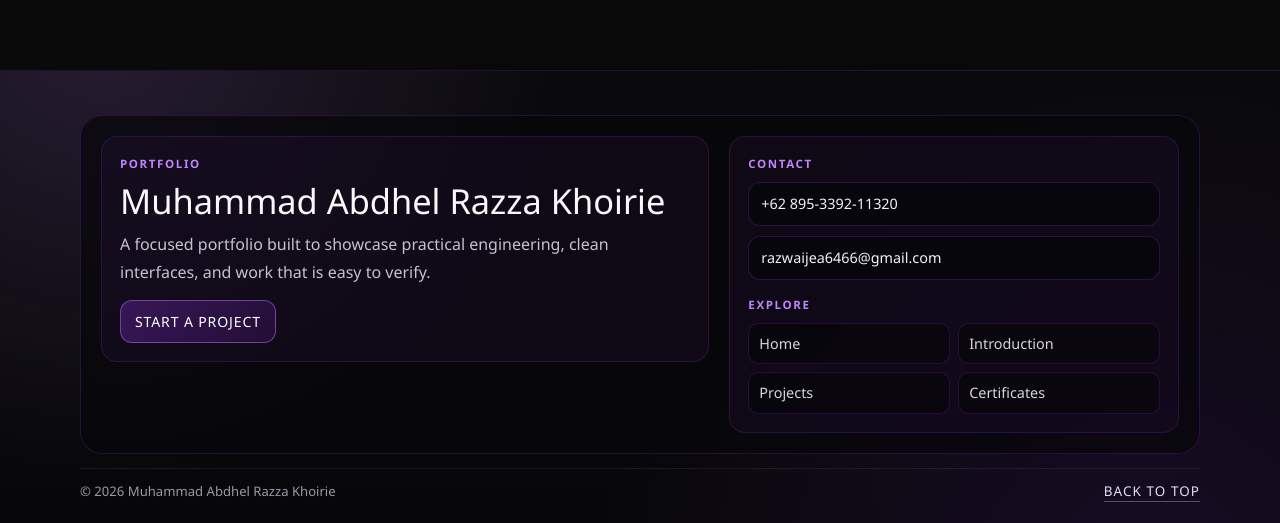
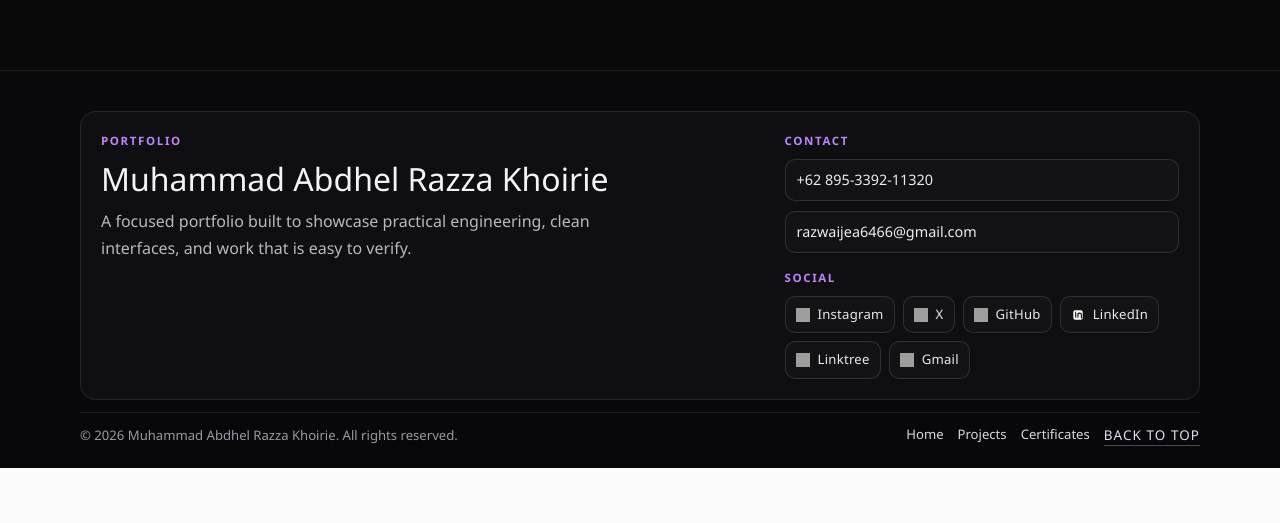
Before and after one commit to BigManRazwa/Portofolio-Razzzzzwa, a React (Vite) app in the folder client/: page / in a window 1280 px wide. Shown: the part 3282-3805 px from the top of the page. After the commit the page ends 3750 px from the top, so only its background shows below. Built offline with nearby package versions, Linux system fonts and the light colour scheme; no server answers; grey boxes are pictures that could not be loaded.

Commit message:
Footer redesign: professional layout with restored social icons

```diff
--- a/client/src/App.css
+++ b/client/src/App.css
@@ -1090,51 +1090,43 @@
 }
 
 .portfolio-footer {
-  background:
-    radial-gradient(circle at 8% -10%, rgba(192, 132, 252, 0.16), transparent 36%),
-    radial-gradient(circle at 90% 120%, rgba(147, 51, 234, 0.13), transparent 44%),
-    linear-gradient(180deg, #09090b 0%, #070709 100%);
+  background: linear-gradient(180deg, #0a0a0c 0%, #08080a 100%);
   color: #cecece;
-  padding: 44px 0 24px;
-  border-top: 1px solid rgba(147, 51, 234, 0.18);
+  padding: 40px 0 22px;
+  border-top: 1px solid rgba(255, 255, 255, 0.08);
 }
 
 .footer-shell {
-  display: grid;
-  grid-template-columns: minmax(0, 1.15fr) minmax(0, 0.85fr);
-  gap: 20px;
+  border: 1px solid rgba(255, 255, 255, 0.1);
+  border-radius: 16px;
+  background: #0f0f12;
+  padding: 20px;
+}
+
+.footer-main {
+  display: grid;
+  grid-template-columns: minmax(0, 1.25fr) minmax(0, 0.75fr);
+  gap: 26px;
   align-items: start;
-  padding: 20px;
-  border: 1px solid rgba(147, 51, 234, 0.22);
-  border-radius: 22px;
-  background: rgba(7, 7, 10, 0.72);
-  backdrop-filter: blur(8px);
-}
-
-.footer-panel {
-  border: 1px solid rgba(147, 51, 234, 0.2);
-  border-radius: 16px;
-  background: rgba(147, 51, 234, 0.06);
-  padding: 18px;
-}
-
-.footer-panel--brand {
-  display: grid;
-  gap: 10px;
-}
-
-.footer-panel--brand h2 {
-  margin: 0;
-  color: #f8f8fb;
-  font-size: clamp(1.4rem, 2.8vw, 2.15rem);
+}
+
+.footer-brand-block {
+  display: grid;
+  gap: 12px;
+}
+
+.footer-brand-block h2 {
+  margin: 0;
+  color: #f3f3f6;
+  font-size: clamp(1.32rem, 2.8vw, 2rem);
   line-height: 1.1;
 }
 
 .footer-description {
   margin: 0;
-  color: #c3c3ce;
-  line-height: 1.75;
-  max-width: 56ch;
+  color: #b8b8c2;
+  line-height: 1.68;
+  max-width: 60ch;
 }
 
 .footer-kicker,
@@ -1147,83 +1139,72 @@
   font-weight: 600;
 }
 
-.footer-primary-cta {
-  justify-self: start;
-  margin-top: 4px;
+.footer-side-block {
+  display: grid;
+  gap: 16px;
+}
+
+.footer-meta-stack {
+  display: grid;
+  gap: 10px;
+}
+
+.footer-contacts {
+  display: grid;
+  gap: 10px;
+}
+
+.footer-contacts a {
+  color: #ececf2;
+  text-decoration: none;
+  border: 1px solid rgba(255, 255, 255, 0.12);
+  border-radius: 10px;
+  padding: 9px 11px;
+  font-size: 0.9rem;
+  background: rgba(255, 255, 255, 0.02);
+  transition: border-color 220ms ease, background 220ms ease;
+}
+
+.footer-contacts a:hover {
+  border-color: rgba(192, 132, 252, 0.7);
+  background: rgba(147, 51, 234, 0.1);
+}
+
+.footer-socials {
+  display: flex;
+  flex-wrap: wrap;
+  gap: 8px;
+}
+
+.footer-social-link {
+  display: inline-flex;
+  align-items: center;
+  gap: 8px;
+  color: #e8e8ef;
+  text-decoration: none;
+  font-size: 0.82rem;
+  letter-spacing: 0.02em;
+  border: 1px solid rgba(255, 255, 255, 0.12);
+  border-radius: 10px;
+  background: rgba(255, 255, 255, 0.02);
+  padding: 8px 10px;
+  transition: border-color 220ms ease, color 220ms ease, background 220ms ease;
+}
+
+.footer-social-link:hover {
   color: #ffffff;
-  text-decoration: none;
-  border: 1px solid rgba(192, 132, 252, 0.45);
-  background: linear-gradient(135deg, rgba(147, 51, 234, 0.3), rgba(107, 33, 168, 0.2));
-  border-radius: 12px;
-  padding: 10px 14px;
-  font-size: 0.88rem;
-  letter-spacing: 0.06em;
-  text-transform: uppercase;
-  transition: transform 220ms ease, background 220ms ease, border-color 220ms ease;
-}
-
-.footer-primary-cta:hover {
-  transform: translateY(-1px);
-  border-color: rgba(192, 132, 252, 0.9);
-  background: linear-gradient(135deg, rgba(147, 51, 234, 0.45), rgba(107, 33, 168, 0.3));
-}
-
-.footer-panel--meta {
-  display: grid;
-  gap: 16px;
-}
-
-.footer-meta-stack {
-  display: grid;
-  gap: 10px;
-}
-
-.footer-contacts {
-  display: grid;
-  gap: 10px;
-}
-
-.footer-contacts a {
-  color: #f2f2fa;
-  text-decoration: none;
-  border: 1px solid rgba(147, 51, 234, 0.25);
-  border-radius: 12px;
-  padding: 10px 12px;
-  font-size: 0.9rem;
-  background: rgba(7, 7, 10, 0.8);
-  transition: border-color 220ms ease, background 220ms ease;
-}
-
-.footer-contacts a:hover {
-  border-color: rgba(192, 132, 252, 0.85);
+  border-color: rgba(192, 132, 252, 0.7);
   background: rgba(147, 51, 234, 0.12);
 }
 
-.footer-links-grid {
-  display: grid;
-  grid-template-columns: repeat(2, minmax(0, 1fr));
-  gap: 8px;
-}
-
-.footer-links-grid a {
-  color: #d7d7e1;
-  text-decoration: none;
-  font-size: 0.9rem;
-  border: 1px solid rgba(147, 51, 234, 0.2);
-  border-radius: 10px;
-  background: rgba(7, 7, 10, 0.72);
-  padding: 9px 10px;
-  transition: border-color 220ms ease, color 220ms ease, background 220ms ease;
-}
-
-.footer-links-grid a:hover {
-  color: #ffffff;
-  border-color: rgba(192, 132, 252, 0.8);
-  background: rgba(147, 51, 234, 0.12);
+.footer-social-icon {
+  width: 14px;
+  height: 14px;
+  display: block;
 }
 
 .footer-bottom-row {
-  margin-top: 14px;
+  margin-top: 12px;
   padding-top: 12px;
   border-top: 1px solid rgba(255, 255, 255, 0.08);
   display: flex;
@@ -1238,18 +1219,36 @@
   font-size: 0.82rem;
 }
 
+.footer-quick-links {
+  display: flex;
+  align-items: center;
+  gap: 14px;
+  flex-wrap: wrap;
+}
+
+.footer-quick-links a {
+  color: #d9d9e2;
+  text-decoration: none;
+  font-size: 0.82rem;
+  border-bottom: 1px solid transparent;
+}
+
+.footer-quick-links a:hover {
+  color: #ffffff;
+  border-color: rgba(255, 255, 255, 0.45);
+}
+
 .footer-back-top {
-  color: #dfdff6;
-  text-decoration: none;
-  font-size: 0.84rem;
+  color: #dfdff6 !important;
+  font-size: 0.84rem !important;
   text-transform: uppercase;
   letter-spacing: 0.08em;
-  border-bottom: 1px solid rgba(223, 223, 246, 0.32);
+  border-bottom: 1px solid rgba(223, 223, 246, 0.32) !important;
 }
 
 .footer-back-top:hover {
-  color: #ffffff;
-  border-color: rgba(255, 255, 255, 0.72);
+  color: #ffffff !important;
+  border-color: rgba(255, 255, 255, 0.72) !important;
 }
 
 @media (max-width: 1024px) {
@@ -1310,16 +1309,20 @@
   }
 
   .footer-shell {
-    grid-template-columns: 1fr;
-  }
-
-  .footer-links-grid {
+    padding: 16px;
+  }
+
+  .footer-main {
     grid-template-columns: 1fr;
   }
 
   .footer-bottom-row {
     flex-direction: column;
     align-items: flex-start;
+  }
+
+  .footer-quick-links {
+    gap: 10px;
   }
 }
 
--- a/client/src/App.jsx
+++ b/client/src/App.jsx
@@ -42,6 +42,27 @@ const MENU_SOCIALS = [
   { label: 'Linktree', link: 'https://linktr.ee/Razzzwa' },
   { label: 'Gmail', link: 'mailto:razwaijea6466@gmail.com' },
 ]
+
+const FOOTER_SOCIALS = [
+  { name: 'GitHub', href: 'https://github.com/BigManRazwa' },
+  { name: 'X', href: 'https://x.com/RazzzzzwaToo' },
+  { name: 'Instagram', href: 'https://www.instagram.com/razzzzzwa/' },
+  { name: 'LinkedIn', href: 'https://www.linkedin.com/in/razza-khoirie-4a4004389/' },
+  { name: 'Linktree', href: 'https://linktr.ee/Razzzwa' },
+  { name: 'Gmail', href: 'mailto:razwaijea6466@gmail.com' },
+]
+
+const FOOTER_SOCIAL_ICON_FALLBACKS = {
+  GitHub: 'https://cdn.simpleicons.org/github/ffffff',
+  X: 'https://cdn.simpleicons.org/x/ffffff',
+  Instagram: 'https://cdn.simpleicons.org/instagram/ffffff',
+  LinkedIn: 'https://cdn.simpleicons.org/linkedin/ffffff',
+  Linktree: 'https://cdn.simpleicons.org/linktree/ffffff',
+  Gmail: 'https://cdn.simpleicons.org/gmail/ffffff',
+}
+
+const getFooterSocialIcon = (social) =>
+  social.icon || FOOTER_SOCIAL_ICON_FALLBACKS[social.name] || `https://cdn.simpleicons.org/${String(social.name || '').toLowerCase()}/ffffff`
 
 const techLogos = [
   { src: 'https://cdn.simpleicons.org/react/ffffff', alt: 'React', title: 'React', href: 'https://react.dev/' },
@@ -481,18 +502,16 @@ const handleSecretSoundTap = () => {
 
       <footer className="portfolio-footer" id="contact">
         <div className="container footer-shell">
-          <ScrollReveal className="footer-panel footer-panel--brand" y={11} duration={1.0} delay={0.5}>
+          <ScrollReveal className="footer-main" y={11} duration={1.0} delay={0.45}>
+            <div className="footer-brand-block">
               <p className="footer-kicker">{content.footer?.kicker || 'Portfolio'}</p>
               <h2 className="footer-brand-float-text" style={{ animation: 'slideUpFadeIn 0.9s ease-out backwards', animationDelay: '0.2s' }}>
                 {content.footer?.brandName || 'Muhammad Abdhel Razza Khoirie'}
               </h2>
               <p className="footer-description">{content.footer?.description || 'A focused portfolio built to showcase practical engineering, clean interfaces, and work that is easy to verify.'}</p>
-            <a className="footer-primary-cta" href={content.footer?.emailHref || CONTACT.emailHref}>
-              Start a project
-            </a>
-          </ScrollReveal>
+            </div>
 
-          <ScrollReveal className="footer-panel footer-panel--meta" y={10} duration={1.1} delay={0.55}>
+            <div className="footer-side-block">
               <div className="footer-meta-stack">
                 <p className="footer-meta-label">Contact</p>
                 <div className="footer-contacts">
@@ -502,20 +521,35 @@ const handleSecretSoundTap = () => {
               </div>
 
               <div className="footer-meta-stack">
-              <p className="footer-meta-label">Explore</p>
-              <div className="footer-links-grid">
-                <a href="#home">Home</a>
-                <a href="#introduction">Introduction</a>
-                <a href="#projects">Projects</a>
-                <a href="#certificates">Certificates</a>
+                <p className="footer-meta-label">Social</p>
+                <div className="footer-socials" aria-label="Social links">
+                  {(content.footer?.socials?.length ? content.footer.socials : FOOTER_SOCIALS).map((social) => (
+                    <a
+                      key={social.name}
+                      href={social.href}
+                      className="footer-social-link"
+                      aria-label={social.name}
+                      target={social.href?.startsWith('http') ? '_blank' : undefined}
+                      rel={social.href?.startsWith('http') ? 'noreferrer noopener' : undefined}
+                    >
+                      <img src={getFooterSocialIcon(social)} alt="" className="footer-social-icon" loading="lazy" />
+                      <span>{social.name}</span>
+                    </a>
+                  ))}
+                </div>
               </div>
             </div>
           </ScrollReveal>
         </div>
 
         <div className="container footer-bottom-row">
-          <p>© {new Date().getFullYear()} {content.footer?.brandName || 'Muhammad Abdhel Razza Khoirie'}</p>
+          <p>© {new Date().getFullYear()} {content.footer?.brandName || 'Muhammad Abdhel Razza Khoirie'}. All rights reserved.</p>
+          <div className="footer-quick-links">
+            <a href="#home">Home</a>
+            <a href="#projects">Projects</a>
+            <a href="#certificates">Certificates</a>
             <a href="#home" className="footer-back-top">Back to top</a>
+          </div>
         </div>
       </footer>
     </div>
```
Lines whose indentation alone changed are shown as unchanged.
